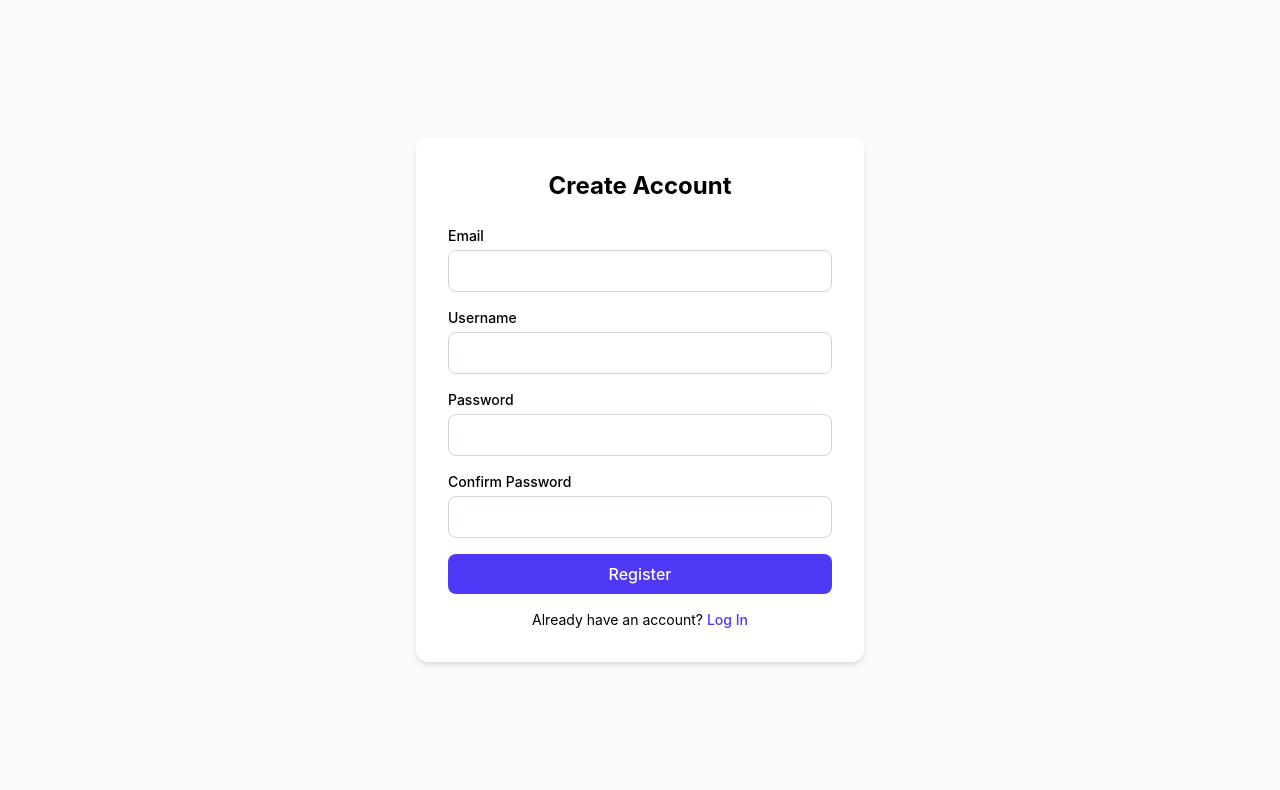
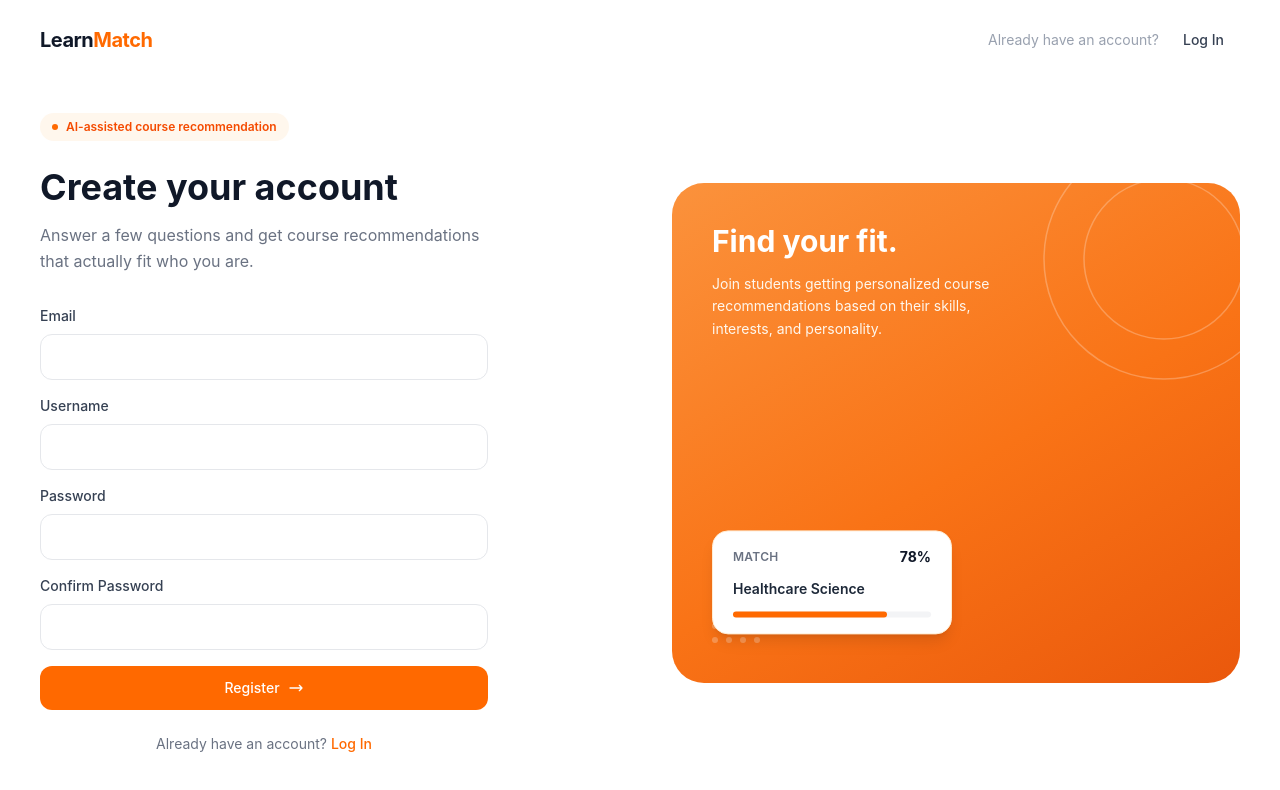
Before and after one commit to Shan-IT12/learnmatch, a React (Vite) app in the folder client/: page /register in a window 1280 px wide. Shown: the top 790 px of the page. Built offline with nearby package versions, Linux system fonts and the light colour scheme.

Commit message:
Add Ui on login and Register page with auto redirect to login, .env example

```diff
--- a/client/src/pages/Login.jsx
+++ b/client/src/pages/Login.jsx
@@ -4,6 +4,7 @@ import { Link, useNavigate } from 'react-router-dom'
 function Login() {
   const [formData, setFormData] = useState({ identifier: '', password: '' })
   const [error, setError] = useState('')
+  const [submitting, setSubmitting] = useState(false)
   const navigate = useNavigate()
 
   const handleChange = (e) => {
@@ -13,13 +14,12 @@ function Login() {
   const handleSubmit = async (e) => {
     e.preventDefault()
     setError('')
+    setSubmitting(true)
 
     try {
       const response = await fetch('http://localhost:5000/api/auth/login', {
         method: 'POST',
-        headers: {
-          'Content-Type': 'application/json',
-        },
+        headers: { 'Content-Type': 'application/json' },
         body: JSON.stringify(formData),
       })
 
@@ -27,54 +27,95 @@ function Login() {
 
       if (!response.ok) {
         setError(data.message)
+        setSubmitting(false)
         return
       }
 
-      // Store token and user info in localStorage
       localStorage.setItem('token', data.token)
       localStorage.setItem('userId', data.userId)
       localStorage.setItem('username', data.username)
 
-      // Redirect to dashboard
       navigate('/dashboard')
-
     } catch {
       setError('Cannot connect to server. Please try again.')
+      setSubmitting(false)
     }
   }
 
   return (
-    <div className="min-h-screen flex items-center justify-center bg-gray-50 px-4">
-      <div className="w-full max-w-md bg-white rounded-xl shadow-md p-8">
-        <h1 className="text-2xl font-bold text-center mb-6">Log In</h1>
+    <div className="min-h-screen bg-white overflow-hidden">
+
+      <style>{`
+        @keyframes float {
+          0%, 100% { transform: translateY(0px); }
+          50% { transform: translateY(-10px); }
+        }
+      `}</style>
+
+      {/* Nav */}
+      <nav className="flex justify-between items-center px-10 py-5">
+        <Link to="/" className="text-xl font-bold tracking-tight text-gray-900">
+          Learn<span className="text-orange-500">Match</span>
+        </Link>
+        <div className="flex items-center gap-2">
+          <span className="text-sm text-gray-400">No account?</span>
+          <Link
+            to="/register"
+            className="text-sm bg-orange-500 text-white px-4 py-2.5 rounded-lg hover:bg-orange-600 transition font-medium"
+          >
+            Get Started
+          </Link>
+        </div>
+      </nav>
+
+      {/* Split layout */}
+      <div className="max-w-7xl mx-auto px-10 pt-8 pb-16 grid grid-cols-2 gap-16 items-center min-h-[calc(100vh-80px)]">
+
+        {/* Left side — form */}
+        <div className="max-w-md w-full">
+          <div className="inline-flex items-center gap-2 bg-orange-50 text-orange-600 text-xs font-semibold px-3 py-1.5 rounded-full mb-6">
+            <span className="w-1.5 h-1.5 bg-orange-500 rounded-full" />
+            Welcome back
+          </div>
+
+          <h1 className="text-4xl font-bold text-gray-900 leading-tight mb-3">
+            Log in to LearnMatch
+          </h1>
+          <p className="text-base text-gray-500 leading-relaxed mb-8">
+            Pick up right where you left off with your assessment and results.
+          </p>
 
           {error && (
-          <div className="bg-red-100 text-red-700 px-4 py-2 rounded-lg mb-4 text-sm">
+            <div className="bg-red-50 text-red-600 px-4 py-3 rounded-xl text-sm mb-6">
               {error}
             </div>
           )}
 
           <form onSubmit={handleSubmit} className="space-y-4">
             <div>
-            <label className="block text-sm font-medium mb-1">Email or Username</label>
+              <label className="block text-sm font-medium text-gray-700 mb-2">
+                Email or Username
+              </label>
               <input
                 type="text"
                 name="identifier"
                 value={formData.identifier}
                 onChange={handleChange}
-              className="w-full border border-gray-300 rounded-lg px-3 py-2 focus:outline-none focus:ring-2 focus:ring-indigo-500"
+                className="w-full border border-gray-200 rounded-xl px-4 py-3 text-sm focus:outline-none focus:ring-2 focus:ring-orange-400"
                 required
               />
             </div>
 
             <div>
-            <label className="block text-sm font-medium mb-1">Password</label>
+              <label className="block text-sm font-medium text-gray-700 mb-2">
+                Password
+              </label>
               <input
                 type="password"
                 name="password"
                 value={formData.password}
                 onChange={handleChange}
-              className="w-full border border-gray-300 rounded-lg px-3 py-2 focus:outline-none focus:ring-2 focus:ring-indigo-500"
+                className="w-full border border-gray-200 rounded-xl px-4 py-3 text-sm focus:outline-none focus:ring-2 focus:ring-orange-400"
                 required
                 minLength={8}
               />
@@ -82,18 +123,64 @@ function Login() {
 
             <button
               type="submit"
-            className="w-full bg-indigo-600 text-white py-2 rounded-lg font-medium hover:bg-indigo-700 transition"
+              disabled={submitting}
+              className="w-full bg-orange-500 text-white py-3 rounded-xl font-medium hover:bg-orange-600 transition text-sm disabled:opacity-50 flex items-center justify-center gap-2"
             >
-            Log In
+              {submitting ? 'Logging in...' : 'Log In'}
+              {!submitting && (
+                <svg className="w-4 h-4" fill="none" stroke="currentColor" viewBox="0 0 24 24">
+                  <path strokeLinecap="round" strokeLinejoin="round" strokeWidth={2} d="M17 8l4 4m0 0l-4 4m4-4H3" />
+                </svg>
+              )}
             </button>
           </form>
 
-        <p className="text-center text-sm mt-4">
+          <p className="text-center text-sm text-gray-500 mt-6">
             No account yet?{' '}
-          <Link to="/register" className="text-indigo-600 font-medium hover:underline">
+            <Link to="/register" className="text-orange-500 font-medium hover:underline">
               Register
             </Link>
           </p>
+        </div>
+
+        {/* Right side — gradient panel with heading and one card */}
+        <div
+          className="relative h-[500px] rounded-[32px] overflow-hidden flex flex-col justify-between p-10"
+          style={{ background: 'linear-gradient(150deg, #fb923c 0%, #f97316 55%, #ea580c 100%)' }}
+        >
+          <svg width="280" height="280" viewBox="0 0 280 280" className="absolute -top-16 -right-16 opacity-25">
+            <circle cx="140" cy="140" r="120" fill="none" stroke="#fff" strokeWidth="1.5" />
+            <circle cx="140" cy="140" r="80" fill="none" stroke="#fff" strokeWidth="1.5" />
+          </svg>
+          <div className="absolute bottom-10 left-10 grid grid-cols-4 gap-2 opacity-25">
+            {Array.from({ length: 16 }).map((_, i) => (
+              <div key={i} className="w-1.5 h-1.5 bg-white rounded-full" />
+            ))}
+          </div>
+
+          <div className="relative">
+            <h2 className="text-3xl font-bold text-white leading-tight mb-3">
+              Welcome back.
+            </h2>
+            <p className="text-sm text-orange-50 leading-relaxed max-w-xs">
+              Log back in to check your matches, continue an assessment, or track your semester alignment.
+            </p>
+          </div>
+
+          <div
+            className="relative bg-white rounded-2xl shadow-lg px-5 py-4 w-60 border border-orange-100"
+            style={{ animation: 'float 4s ease-in-out infinite' }}
+          >
+            <div className="flex items-center justify-between mb-3">
+              <span className="text-xs font-semibold text-gray-500 uppercase tracking-wide">Match</span>
+              <span className="text-sm font-bold text-gray-900">92%</span>
+            </div>
+            <p className="text-sm font-semibold text-gray-800 mb-3">Engineering / STEM</p>
+            <div className="w-full bg-gray-100 rounded-full h-1.5">
+              <div className="bg-orange-500 h-1.5 rounded-full" style={{ width: '92%' }} />
+            </div>
+          </div>
+        </div>
       </div>
     </div>
   )
--- a/client/src/pages/Register.jsx
+++ b/client/src/pages/Register.jsx
@@ -1,13 +1,17 @@
 import { useState } from 'react'
-import { Link } from 'react-router-dom'
+import { Link, useNavigate } from 'react-router-dom'
 
 function Register() {
+  const navigate = useNavigate()
   const [formData, setFormData] = useState({
     email: '',
     username: '',
     password: '',
     confirmPassword: '',
   })
+  const [error, setError] = useState('')
+  const [success, setSuccess] = useState(false)
+  const [submitting, setSubmitting] = useState(false)
 
   const handleChange = (e) => {
     setFormData({ ...formData, [e.target.name]: e.target.value })
@@ -15,98 +19,210 @@ function Register() {
 
   const handleSubmit = async (e) => {
     e.preventDefault()
+    setError('')
 
     if (formData.password !== formData.confirmPassword) {
-      alert('Passwords do not match')
+      setError('Passwords do not match')
       return
     }
+
+    setSubmitting(true)
 
     try {
       const response = await fetch('http://localhost:5000/api/auth/register', {
         method: 'POST',
-        headers: {
-          'Content-Type': 'application/json',
-        },
+        headers: { 'Content-Type': 'application/json' },
         body: JSON.stringify(formData),
       })
 
       const data = await response.json()
-      console.log('Server response:', data)
-    } catch (error) {
-      console.error('Error connecting to server:', error)
+
+      if (!response.ok) {
+        setError(data.message || 'Something went wrong. Please try again.')
+        setSubmitting(false)
+        return
+      }
+
+      setSuccess(true)
+      setTimeout(() => {
+        navigate('/login')
+      }, 1500)
+    } catch {
+      setError('Cannot connect to server. Please try again.')
+      setSubmitting(false)
     }
   }
 
   return (
-    <div className="min-h-screen flex items-center justify-center bg-gray-50 px-4">
-      <div className="w-full max-w-md bg-white rounded-xl shadow-md p-8">
-        <h1 className="text-2xl font-bold text-center mb-6">Create Account</h1>
+    <div className="min-h-screen bg-white overflow-hidden">
+
+      <style>{`
+        @keyframes float {
+          0%, 100% { transform: translateY(0px); }
+          50% { transform: translateY(-10px); }
+        }
+      `}</style>
+
+      {/* Nav */}
+      <nav className="flex justify-between items-center px-10 py-5">
+        <Link to="/" className="text-xl font-bold tracking-tight text-gray-900">
+          Learn<span className="text-orange-500">Match</span>
+        </Link>
+        <div className="flex items-center gap-2">
+          <span className="text-sm text-gray-400">Already have an account?</span>
+          <Link
+            to="/login"
+            className="text-sm text-gray-700 px-4 py-2.5 rounded-lg hover:bg-gray-50 transition font-medium"
+          >
+            Log In
+          </Link>
+        </div>
+      </nav>
+
+      {/* Split layout */}
+      <div className="max-w-7xl mx-auto px-10 pt-8 pb-16 grid grid-cols-2 gap-16 items-center min-h-[calc(100vh-80px)]">
+
+        {/* Left side — form */}
+        <div className="max-w-md w-full">
+          <div className="inline-flex items-center gap-2 bg-orange-50 text-orange-600 text-xs font-semibold px-3 py-1.5 rounded-full mb-6">
+            <span className="w-1.5 h-1.5 bg-orange-500 rounded-full" />
+            AI-assisted course recommendation
+          </div>
+
+          <h1 className="text-4xl font-bold text-gray-900 leading-tight mb-3">
+            Create your account
+          </h1>
+          <p className="text-base text-gray-500 leading-relaxed mb-8">
+            Answer a few questions and get course recommendations that actually fit who you are.
+          </p>
+
+          {error && (
+            <div className="bg-red-50 text-red-600 px-4 py-3 rounded-xl text-sm mb-6">
+              {error}
+            </div>
+          )}
+
+          {success && (
+            <div className="bg-green-50 text-green-700 px-4 py-3 rounded-xl text-sm mb-6">
+              Account created successfully! Redirecting to login...
+            </div>
+          )}
 
           <form onSubmit={handleSubmit} className="space-y-4">
             <div>
-            <label className="block text-sm font-medium mb-1">Email</label>
+              <label className="block text-sm font-medium text-gray-700 mb-2">Email</label>
               <input
                 type="email"
                 name="email"
                 value={formData.email}
                 onChange={handleChange}
-              className="w-full border border-gray-300 rounded-lg px-3 py-2 focus:outline-none focus:ring-2 focus:ring-indigo-500"
+                className="w-full border border-gray-200 rounded-xl px-4 py-3 text-sm focus:outline-none focus:ring-2 focus:ring-orange-400"
                 required
+                disabled={success}
               />
             </div>
 
             <div>
-            <label className="block text-sm font-medium mb-1">Username</label>
+              <label className="block text-sm font-medium text-gray-700 mb-2">Username</label>
               <input
                 type="text"
                 name="username"
                 value={formData.username}
                 onChange={handleChange}
-              className="w-full border border-gray-300 rounded-lg px-3 py-2 focus:outline-none focus:ring-2 focus:ring-indigo-500"
+                className="w-full border border-gray-200 rounded-xl px-4 py-3 text-sm focus:outline-none focus:ring-2 focus:ring-orange-400"
                 required
+                disabled={success}
               />
             </div>
 
             <div>
-            <label className="block text-sm font-medium mb-1">Password</label>
+              <label className="block text-sm font-medium text-gray-700 mb-2">Password</label>
               <input
                 type="password"
                 name="password"
                 value={formData.password}
                 onChange={handleChange}
-              className="w-full border border-gray-300 rounded-lg px-3 py-2 focus:outline-none focus:ring-2 focus:ring-indigo-500"
+                className="w-full border border-gray-200 rounded-xl px-4 py-3 text-sm focus:outline-none focus:ring-2 focus:ring-orange-400"
                 required
                 minLength={8}
+                disabled={success}
               />
             </div>
 
             <div>
-            <label className="block text-sm font-medium mb-1">Confirm Password</label>
+              <label className="block text-sm font-medium text-gray-700 mb-2">Confirm Password</label>
               <input
                 type="password"
                 name="confirmPassword"
                 value={formData.confirmPassword}
                 onChange={handleChange}
-              className="w-full border border-gray-300 rounded-lg px-3 py-2 focus:outline-none focus:ring-2 focus:ring-indigo-500"
+                className="w-full border border-gray-200 rounded-xl px-4 py-3 text-sm focus:outline-none focus:ring-2 focus:ring-orange-400"
                 required
                 minLength={8}
+                disabled={success}
               />
             </div>
 
             <button
               type="submit"
-            className="w-full bg-indigo-600 text-white py-2 rounded-lg font-medium hover:bg-indigo-700 transition"
+              disabled={submitting || success}
+              className="w-full bg-orange-500 text-white py-3 rounded-xl font-medium hover:bg-orange-600 transition text-sm disabled:opacity-50 flex items-center justify-center gap-2"
             >
-            Register
+              {submitting ? 'Creating account...' : success ? 'Account created ✓' : 'Register'}
+              {!submitting && !success && (
+                <svg className="w-4 h-4" fill="none" stroke="currentColor" viewBox="0 0 24 24">
+                  <path strokeLinecap="round" strokeLinejoin="round" strokeWidth={2} d="M17 8l4 4m0 0l-4 4m4-4H3" />
+                </svg>
+              )}
             </button>
           </form>
 
-        <p className="text-center text-sm mt-4">
+          <p className="text-center text-sm text-gray-500 mt-6">
             Already have an account?{' '}
-          <Link to="/login" className="text-indigo-600 font-medium hover:underline">
+            <Link to="/login" className="text-orange-500 font-medium hover:underline">
               Log In
             </Link>
           </p>
+        </div>
+
+        {/* Right side — gradient panel with heading and one card */}
+        <div
+          className="relative h-[500px] rounded-[32px] overflow-hidden flex flex-col justify-between p-10"
+          style={{ background: 'linear-gradient(150deg, #fb923c 0%, #f97316 55%, #ea580c 100%)' }}
+        >
+          <svg width="280" height="280" viewBox="0 0 280 280" className="absolute -top-16 -right-16 opacity-25">
+            <circle cx="140" cy="140" r="120" fill="none" stroke="#fff" strokeWidth="1.5" />
+            <circle cx="140" cy="140" r="80" fill="none" stroke="#fff" strokeWidth="1.5" />
+          </svg>
+          <div className="absolute bottom-10 left-10 grid grid-cols-4 gap-2 opacity-25">
+            {Array.from({ length: 16 }).map((_, i) => (
+              <div key={i} className="w-1.5 h-1.5 bg-white rounded-full" />
+            ))}
+          </div>
+
+          <div className="relative">
+            <h2 className="text-3xl font-bold text-white leading-tight mb-3">
+              Find your fit.
+            </h2>
+            <p className="text-sm text-orange-50 leading-relaxed max-w-xs">
+              Join students getting personalized course recommendations based on their skills, interests, and personality.
+            </p>
+          </div>
+
+          <div
+            className="relative bg-white rounded-2xl shadow-lg px-5 py-4 w-60 border border-orange-100"
+            style={{ animation: 'float 4s ease-in-out infinite' }}
+          >
+            <div className="flex items-center justify-between mb-3">
+              <span className="text-xs font-semibold text-gray-500 uppercase tracking-wide">Match</span>
+              <span className="text-sm font-bold text-gray-900">78%</span>
+            </div>
+            <p className="text-sm font-semibold text-gray-800 mb-3">Healthcare Science</p>
+            <div className="w-full bg-gray-100 rounded-full h-1.5">
+              <div className="bg-orange-500 h-1.5 rounded-full" style={{ width: '78%' }} />
+            </div>
+          </div>
+        </div>
       </div>
     </div>
   )
```
Also changed, not shown: 2 other files (tests, documents, lock files or other folders). Lines whose indentation alone changed are shown as unchanged.
